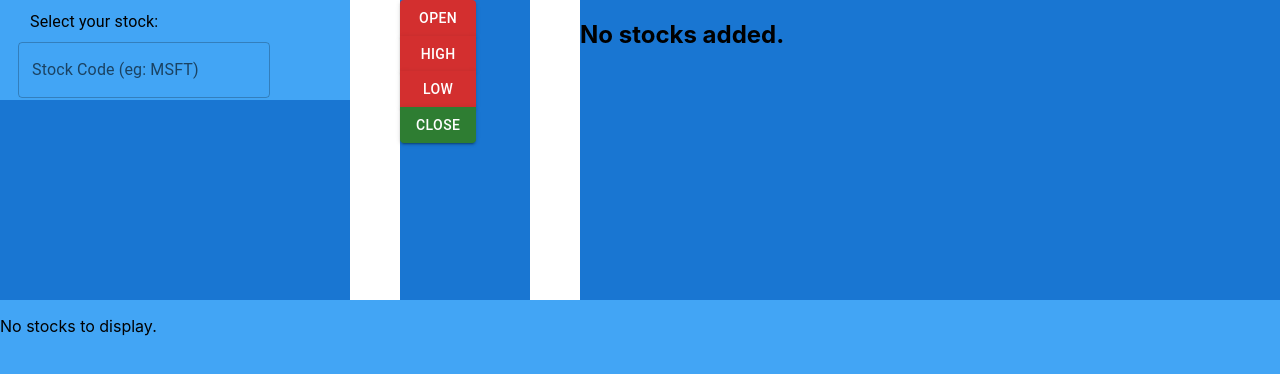
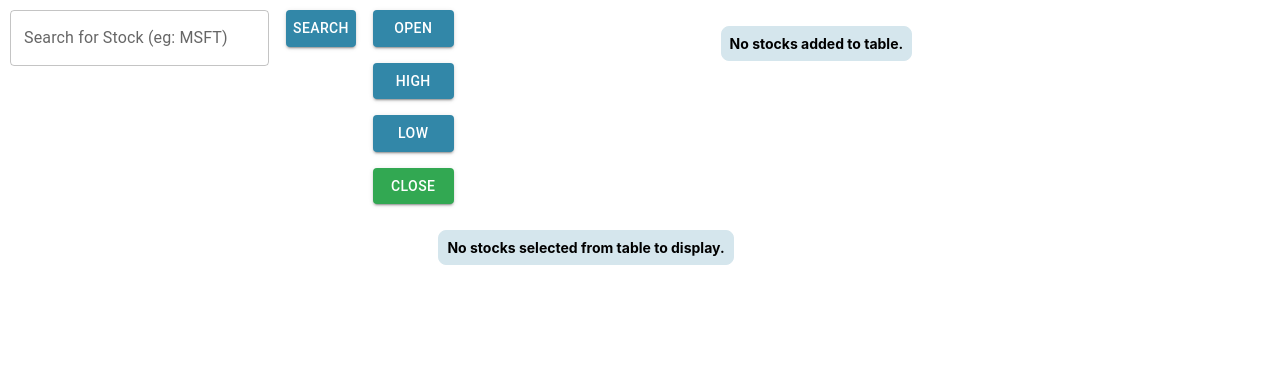
Before and after one commit to AMilner7/schroders-stocks-app, a React (Create React App) app: page / in a window 1280 px wide. Shown: the top 374 px of the page. Built offline with nearby package versions, Linux system fonts and the light colour scheme.

Commit message:
working version

```diff
--- a/src/App.js
+++ b/src/App.js
@@ -8,8 +8,9 @@ import Box from '@mui/material/Box';
 import Grid from '@mui/material/Grid';
 
 export default function App() {
-  const [startDate, setStartDate] = React.useState(new Date().getTime());
-  const [endDate, setEndDate] = React.useState(startDate);
+  const [endDate, setEndDate] = React.useState(new Date().getTime());
+  const [startDate, setStartDate] = React.useState(endDate - (4 * 24 * 60 * 60 * 1000));
+
   const [stockData, setStockData] = React.useState({});
   const [selectedStocks, setSelectedStocks] = React.useState(new Set());
   const [priceType, setPriceType] = React.useState('close');
@@ -18,20 +19,10 @@ export default function App() {
 
   return (
     <div>
-      <Grid
-        container
-        direction="column"
-        justifyContent="flex-start"
-        alignItems="stretch"
-      >
-        <Grid
-          container
-          direction="row"
-          justifyContent="space-between"
-          alignItems="stretch"
-        >
-          <Box sx={{ height: 300 }}>
-            <Box sx={{height: 100, width: 350, backgroundColor: 'primary.light'}}>
+      <Grid container direction="column" justifyContent="flex-start" alignItems="stretch" margin='10px'>
+        <Grid container direction="row" alignItems="stretch" sx={{ width: '90%'}}>
+          <Box sx={{ width: '30%' }}>
+            <Box sx={{height: '33%', width: '100%' }}>
               <SearchStock
                 startDate = {startDate}
                 endDate = {endDate}
@@ -40,7 +31,7 @@ export default function App() {
                 selectedStocks = {selectedStocks}
               />
             </Box>
-            <Box sx={{height: 200, width: 350, backgroundColor: 'primary.main'}}>
+            <Box sx={{height: '67%', width: '100%' }}>
               <DateSelectTile
                 startDate = {startDate}
                 endDate = {endDate}
@@ -49,13 +40,13 @@ export default function App() {
               />
             </Box>
           </Box>
-          <Box sx={{height: 300, width: 130, backgroundColor: 'primary.main'}}>
+          <Box sx={{width: '10%'}}>
             <SelectPriceType
               priceType = {priceType}
               setPriceType = {setPriceType}
             />
           </Box>
-          <Box sx={{height: 300, width: 700, backgroundColor: 'primary.main'}}>
+          <Box sx={{width: '60%' }}>
             <StockTable
               stockData = {stockData}
               setStockData = {setStockData}
@@ -64,16 +55,8 @@ export default function App() {
             />
           </Box>
         </Grid>
-        <Box
-          sx={{
-            height: 500,
-            backgroundColor: 'primary.light',
-          }}>
-          <StockGraph
-            stockData = {stockData}
-            selectedStocks = {selectedStocks}
-            priceType = {priceType}
-          />
+        <Box sx={{ marginTop: '10px', width: '90%', height: '100%' }}>
+          <StockGraph stockData = {stockData} selectedStocks = {selectedStocks} priceType = {priceType}/>
         </Box>
       </Grid>
     </div>
--- a/src/components/SearchStock.js
+++ b/src/components/SearchStock.js
@@ -1,15 +1,15 @@
-import { Box, TextField } from '@mui/material';
+import { Box, Button, Grid, TextField } from '@mui/material';
 import React, { useCallback, useEffect } from 'react';
 import toast, { Toaster } from 'react-hot-toast';
-import { inputTooLongMessage, noStockPricesMessage, noStockProfileMessage, onlyWordCharactersMessage } from '../config/messageConfig';
+import { inputTooLongMessage, noStockPricesMessage, noStockProfileMessage, noValueToSearch, onlyWordCharactersMessage } from '../config/messageConfig';
 import { getStockPrices, getStockProfile } from '../utils/finnhubUtil';
-import Typography from '@mui/material/Typography';
 
 export default function SearchStock(props) {
     const [inputError, setInputError] = React.useState(false);
     const [helperText, setHelperText] = React.useState(null);
     const [searchStartDate, setSearchStartDate] = React.useState(props.startDate);
     const [searchEndDate, setSearchEndDate] = React.useState(props.endDate);
+    const [userInput, setUserInput] = React.useState('');
 
     const updateStockPrices = useCallback(async (symbol, stockProfile) => {
         const stockPrices = await getStockPrices(symbol, props.startDate, props.endDate);
@@ -46,45 +46,62 @@ export default function SearchStock(props) {
     }
 
     function handleChange(event) {
-        if (/\W/.test(event.target.value)) {
+        const inputText = String(event.target.value).toUpperCase()
+        if (/\W/.test(inputText)) {
             setHelperText(onlyWordCharactersMessage)
             setInputError(true);
-        } else if (event.target.value.length > 4) {
+        } else if (inputText.length > 4) {
             setHelperText(inputTooLongMessage)
             setInputError(true);
         } else {
             setHelperText(null);
             setInputError(false);
         }
+        if (!inputError) {
+            setUserInput(inputText)
+        }
     }
 
     function handleSearch(event) {
         if (event.keyCode === 13) {
+            if (!userInput) {
+                toast(noValueToSearch);
+            } else if (!inputError) {
                 event.preventDefault();
-            updateStockProfile(String(event.target.value).toUpperCase());
+                updateStockProfile(userInput);
+            }
         }
     }
 
     return (
-        <div style={{padding: '10px'}}>
-            <Box
-                component='form'
-                sx={{'& > :not(style)': { m: 1, width: '25ch'}}}
-                noValidate
-                autoComplete='off'
-                >
-                    <Typography style={{paddingLeft: '20px', margin: '0px'}}>Select your stock:</Typography>
+        <div>
+            <Grid container direction='row' justifyContent='flex-start'>
+                <Box sx={{width: '75%', marginRight: '5%'}}>
                     <TextField
                         id='outlined-basic'
-                    label='Stock Code (eg: MSFT)'
+                        label='Search for Stock (eg: MSFT)'
                         variant='outlined'
                         helperText={helperText}
                         error={inputError}
                         onChange={handleChange}
                         onKeyDown={handleSearch}
                         inputProps={{ style: { textTransform: 'uppercase' }}}
+                        sx={{width: '100%' }}
                     />
                 </Box>
+                <Box sx={{width: '20%'}}>
+                    <Button
+                        onClick={() => updateStockProfile(userInput)}
+                        disabled={inputError} key='search-button' variant='contained' sx={{
+                        width: '100%',
+                        backgroundColor: '#3287a8',
+                        ':hover': {
+                            bgcolor: '#1a4759',
+                            color: 'white',
+                        },
+                    }}>SEARCH</Button>
+                </Box>
+            </Grid>
             <Toaster />
         </div>
     )
--- a/src/components/SelectDateRange.js
+++ b/src/components/SelectDateRange.js
@@ -34,7 +34,7 @@ export default function DateSelectTile(props) {
     return (
         <div>
             <LocalizationProvider dateAdapter={DateAdapter}>
-            <Stack spacing={3} width='350' style={{paddingTop: '20px', paddingLeft: '0px'}}>
+            <Stack spacing={3}>
                 <DesktopDatePicker
                     label="Start Date"
                     inputFormat="MM/dd/yyyy"
--- a/src/components/SelectPriceType.js
+++ b/src/components/SelectPriceType.js
@@ -2,7 +2,6 @@ import React from 'react';
 import Stack from '@mui/material/Stack';
 import Button from '@mui/material/Button';
 import { priceTypeCodes } from '../config/finnhubConfig';
-import { ButtonGroup } from '@mui/material';
 
 export default function SelectPriceType(props) {
 
@@ -15,16 +14,27 @@ export default function SelectPriceType(props) {
 
     return (
         <div>
-            <Stack spacing={2} direction="row">
-                <ButtonGroup orientation='vertical'>
+            <Stack
+                direction="column"
+                justifyContent="center"
+                alignItems="center"
+                spacing={2}
+            >
                 {priceTypeCodes.map((priceSettings) =>
                     <Button
                         key={`${priceSettings.priceCode}-button`}
                         variant='contained'
                         onClick={() => handleClick(priceSettings.priceCode)}
-                        color={currentPrice === priceSettings.priceCode ? 'success' : 'error'
-                    }>{priceSettings.displayName}</Button>)}
-                </ButtonGroup>
+                        sx={{
+                            width: '70%',
+                            backgroundColor: currentPrice === priceSettings.priceCode ? "#32a852": '#3287a8',
+                            ':hover': {
+                                bgcolor: '#1a4759',
+                                color: 'white',
+                            },
+                        }}
+                    >{priceSettings.displayName}</Button>)
+                }
             </Stack>
         </div>
     )
--- a/src/components/StockGraph.js
+++ b/src/components/StockGraph.js
@@ -12,7 +12,8 @@ import {
 import { Line } from 'react-chartjs-2';
 import { getDate } from '../utils/dateUtil';
 import { chartOptions, lineColors } from '../config/displayConfig';
-import '../styles/GraphStyles.css';
+import { Box } from '@mui/material';
+import Grid from '@mui/material/Grid';
 
 ChartJS.register(
   CategoryScale,
@@ -58,10 +59,41 @@ export default function StockGraph(props) {
   }, [props])
 
   return (
-    <div>
-      {data === null ?
-        <p>No stocks to display.</p> :
-        <Line options={chartOptions} data={data}/>}
-    </div>
+    data === null ?
+    <Grid sx={{alignItems:'center', justifyContent:"center", display: 'flex'}}>
+      <Box
+        sx={{
+          m: 2,
+          p: 1,
+          display: 'inline-flex',
+          color: 'black',
+          border: '1px solid',
+          borderColor: '#d5e6ed',
+          backgroundColor: '#d5e6ed',
+          borderRadius: 2,
+          fontSize: '0.875rem',
+          fontWeight: '700',
+        }}
+      >No stocks selected from table to display.</Box>
+    </Grid>
+    :  <Grid sx={{alignItems:'center', justifyContent:"flex-start", display: 'flex', flexDirection: 'column'}}>
+        <Box
+          sx={{
+            m: 2,
+            p: 1,
+            display: 'inline-flex',
+            color: 'black',
+            border: '1px solid',
+            borderColor: '#d5e6ed',
+            backgroundColor: '#d5e6ed',
+            borderRadius: 2,
+            fontSize: '0.875rem',
+            fontWeight: '700',
+            height: '10%'
+          }}
+        >Stock Prices (USD)</Box>
+        <Line style={{'margin-left': '3%'}} height='100%' options={chartOptions} data={data} />
+      </Grid>
+
   );
 }
--- a/src/components/StockTable.js
+++ b/src/components/StockTable.js
@@ -1,8 +1,8 @@
-import { Button } from '@mui/material';
+import { Box, Button, Grid } from '@mui/material';
 import React, { useEffect } from 'react';
 import DataTable from 'react-data-table-component';
 import toast, { Toaster } from 'react-hot-toast';
-import { conditionalRowStyles, tableColumns } from '../config/displayConfig';
+import { conditionalRowStyles, customRowStyles, tableColumns } from '../config/displayConfig';
 import { maxDisplayMessage, noSelectedStocksToDeleteMessage } from '../config/messageConfig';
 
 export default function StockTable(props) {
@@ -52,49 +52,54 @@ export default function StockTable(props) {
     }
   }
 
-  const customStyles = {
-    rows: {
-        style: {
-            minHeight: '72px', // override the row height
-        },
-    },
-    headCells: {
-        style: {
-            paddingLeft: '8px', // override the cell padding for head cells
-            paddingRight: '8px',
-        },
-    },
-    cells: {
-        style: {
-            paddingLeft: '8px', // override the cell padding for data cells
-            paddingRight: '8px',
-        },
-    },
-};
-
   return (
-    <div>
-      {Object.keys(props.stockData).length ?
-      <div>
+      Object.keys(props.stockData).length ?
+      <Box sx={{width:'100%'}}>
         <Button
           key='delete-button'
-          variant='outlined'
           size='small'
-          onClick={deleteRows}>
-        Delete Rows</Button>
+          onClick={deleteRows}
+          sx={{height: '100%',
+            backgroundColor: '#e81005',
+            color: 'white',
+            ':hover': {
+              bgcolor: '#1a4759',
+              color: 'white',
+            }
+          }}
+        >
+          Delete Selected Rows
+        </Button>
           <DataTable
             columns={tableColumns}
             highlightOnHover
             data={data}
             onRowClicked={handleRowClicked}
             sort
+            pointerOnHover
             dense
-          fixedHeaderScrollHeight=''
+            fixedHeader
+            fixedHeaderScrollHeight='200px'
+            overflowY='hidden'
+            customStyles={customRowStyles}
             conditionalRowStyles={conditionalRowStyles}
-          customStyles={customStyles}
           />
         <Toaster />
-      </div> : <h2>No stocks added.</h2>}
-    </div>
+      </Box> : <Grid sx={{alignItems:'center', justifyContent:"center", display: 'flex'}}>
+      <Box
+        sx={{
+          m: 2,
+          p: 1,
+          display: 'inline-flex',
+          color: 'black',
+          border: '1px solid',
+          borderColor: '#d5e6ed',
+          backgroundColor: '#d5e6ed',
+          borderRadius: 2,
+          fontSize: '0.875rem',
+          fontWeight: '700',
+        }}
+      >No stocks added to table.</Box>
+    </Grid>
   );
 }
--- a/src/config/displayConfig.js
+++ b/src/config/displayConfig.js
@@ -1,28 +1,35 @@
+export const defaultSearchTitle = 'Search for Stock';
+
 export const tableColumns = [
   {
     name: "Symbol",
     selector: "id",
     sortable: true,
+    maxWidth: '10%'
   },
   {
     name: "Name",
     selector: "name",
     sortable: true,
+    maxWidth: '30%'
   },
   {
     name: 'Currency',
     selector: 'currency',
     sortable: true,
+    maxWidth: '10%'
   },
   {
     name: 'Industry',
     selector: 'industry',
     sortable: true,
+    width: '20%'
   },
   {
     name: 'Exchange',
     selector: 'exchange',
     sortable: true,
+    width: '30%'
   }
 ];
 
@@ -30,7 +37,7 @@ export const conditionalRowStyles = [
   {
     when: (row) => row.toggleSelected,
     style: {
-      backgroundColor: "green",
+      backgroundColor: "#32a852",
       userSelect: "none"
     }
   }
@@ -42,11 +49,14 @@ export const chartOptions = {
     legend: {
       position: 'top',
     },
-    title: {
-      display: true,
-      text: 'Stock Prices',
-    },
   },
+  text: {
+    primary: '#d5e6ed',
+  }
+    // title: {
+    //   display: true,
+    //   text: 'Stock Prices (USD)',
+    // },
 };
 
 export const lineColors = [
@@ -71,3 +81,24 @@ export const lineColors = [
       border: '#FFD966',
   }
 ]
+
+export const customRowStyles = {
+  rows: {
+      style: {
+          maxHeight: '72px',
+          backgroundColor: '#d5e6ed'
+      },
+  },
+  headCells: {
+      style: {
+          paddingLeft: '8px',
+          paddingRight: '8px',
+      },
+  },
+  cells: {
+      style: {
+
+          paddingRight: '8px',
+      },
+  },
+};
--- a/src/config/messageConfig.js
+++ b/src/config/messageConfig.js
@@ -15,3 +15,5 @@ export const noSelectedStocksToDeleteMessage = 'No selected stocks to delete!';
 export const onlyWordCharactersMessage = 'Stock symbol must only contain word characters';
 
 export const inputTooLongMessage = 'Stock symbol must be 4 characters or less';
+
+export const noValueToSearch = 'Must provide a value to search for stocks';
```
Also changed, not shown: src/App.css (deleted, +0 -77 lines), src/styles/GraphStyles.css (deleted). Lines whose indentation alone changed are shown as unchanged.
